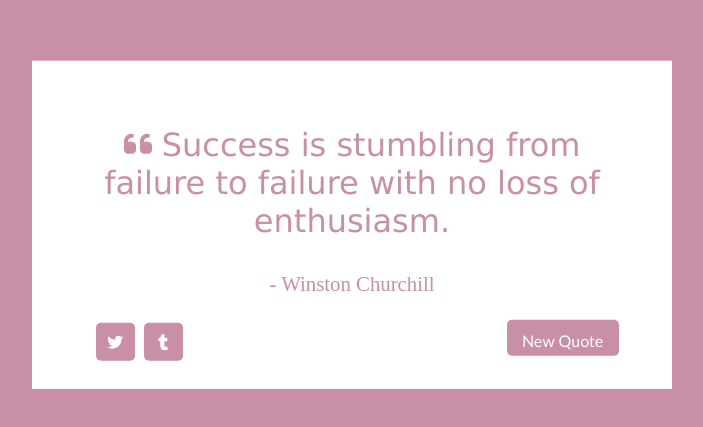
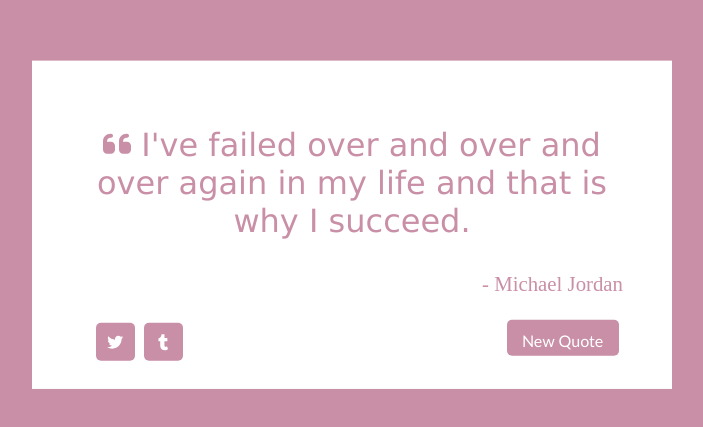
Before and after one commit to Pankeking/randomInspiration, a React (Create React App) app: page / in a window 1280 px wide. Shown: the part 175-602 px from the top of the page, without its empty margins (288-991 px from the left). Built offline with nearby package versions, Linux system fonts and the light colour scheme.

Commit message:
fade on click

```diff
--- a/src/components/HomeComp.js
+++ b/src/components/HomeComp.js
@@ -1,12 +1,11 @@
 import React from "react";
 import {Link} from 'react-router-dom';
-import QuoteComp from "./quoteComp";
 
 
 
 function HomeComp({ BgColor }) {
     return (
-        <div style={{height:"100vh", backgroundColor: BgColor}}>
+        <div style={{height:"100vh", transition: "0.7s ease-in-out" ,backgroundColor: BgColor}}>
         </div>
 
     )
--- a/src/components/MainComp.js
+++ b/src/components/MainComp.js
@@ -1,8 +1,8 @@
 import React, {useState} from "react";
 
+
 import HomeComp from "./HomeComp";
-import QuoteComp from "./quoteComp";
-import {quotes} from "./quoteComp";
+import {quotes, QuoteComp} from "./quoteComp";
 
 import {Routes, Route, Link, Navigate, withRouter} from 'react-router-dom';
 
@@ -11,7 +11,8 @@ function MainComp() {
     const randomColor = '#'+(0x1000000+(Math.random())*0xffffff).toString(16).substr(1,6);
     const randomIndex = Math.floor(Math.random() * quotes.length);
     const [BgColor, setBgColor] = useState(randomColor);
-    const [quoteIndex, setQuoteIndex] = useState(randomIndex)
+    const [quoteIndex, setQuoteIndex] = useState(randomIndex);
+    const [fade, setFade] = useState(false);
 
 
     function handleClick() {
@@ -19,12 +20,14 @@ function MainComp() {
         const randomIndex = Math.floor(Math.random() * quotes.length);
         setQuoteIndex(randomIndex);
         setBgColor(randomColor);
+        setFade(true);
+        setTimeout(() => setFade(false), 100);
     }
 
     return(
         <React.Fragment>
-            <HomeComp  BgColor={BgColor} />
-            <QuoteComp BgColor={BgColor} onClick={handleClick} quoteIndex={quoteIndex} />
+            <HomeComp  className={fade ? 'fade' : ''} BgColor={BgColor} />
+            <QuoteComp className={fade ? 'fade' : ''} BgColor={BgColor} onClick={handleClick} quoteIndex={quoteIndex} />
         </React.Fragment>
     )
 }
--- a/src/components/quote.css
+++ b/src/components/quote.css
@@ -1,5 +1,6 @@
 .quote {
     position: absolute;
+    transition: 0.7s ease-in-out;
     top: 50%;
     left: 50%;
     -moz-transform: translateX(-50%) translateY(-50%);
@@ -15,6 +16,7 @@
 .author {
     font-size: 1.3rem;
     font-family: Copperplate;
+    text-align: end;
 }
 
 a {
@@ -25,10 +27,12 @@ a {
     right: 20%;
     top: 0.4rem;
     border-radius: 5px;
+    transition: 0.7s ease-in-out;
 }
 
 button {
     border: none;
+    transition: 0.7s ease-in-out;
     color: white;
     font-size: 1rem;
     padding: 0.7rem;
--- a/src/components/quoteComp.js
+++ b/src/components/quoteComp.js
@@ -7,7 +7,7 @@ import { FontAwesomeIcon } from "@fortawesome/react-fontawesome";
 
 
 
-function QuoteComp({ BgColor, quoteIndex, onClick }) {
+export function QuoteComp({ BgColor, quoteIndex, onClick }) {
 
     const anchorStyles = {
        backgroundColor: BgColor
@@ -43,7 +43,6 @@ function QuoteComp({ BgColor, quoteIndex, onClick }) {
         </div>
     )
 }
-export default QuoteComp;
 
 export const quotes = [
     {quote: "Believe you can and you're halfway there.",
@@ -72,6 +71,18 @@ export const quotes = [
 
     {quote: "I'm a success today because I had a friend who believed in me and I didn't have the heart to let him down.",
     author: "Abraham Lincoln"},
+
+    {quote: "Never limit yourself because of others’ limited imagination; never limit others because of your own limited imagination.",
+    author: "Mae C. Jemison"},
+
+    {quote: "My philosophy is that not only are you responsible for your life, but doing the best at this moment puts you in the best place for the next moment.",
+    author: "Oprah Winfrey"},
+
+    {quote: "Above all, be the heroine of your life, not the victim.",
+    author: "Nora Ephron"},
+
+    {quote: "The superior man is modest in his speech, but exceeds in his actions.",
+    author: "Confucius"},
 
     {quote: "The only limit to our realization of tomorrow will be our doubts of today.",
     author: "Franklin D. Roosevelt"},
```
